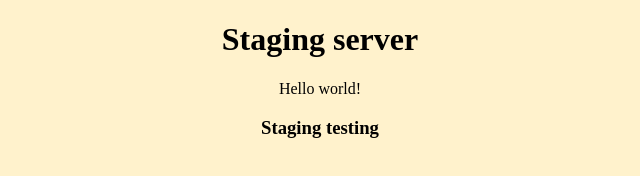
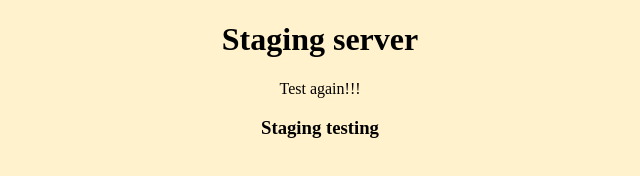
Before and after one commit to Bald1nh0/Ace, a plain HTML site: page public/index.html in a window 1280 px wide. Shown: the full height of the page, 320-960 px from the left. Drawn offline with Linux system fonts and the light colour scheme.

Commit message:
Update index.html

```diff
--- a/public/index.html
+++ b/public/index.html
@@ -14,7 +14,7 @@
 <body>
     <center>
     <h1>Staging server</h1>
-    <p>Hello world!</p>
+    <p>Test again!!!</p>
     <h3>Staging testing</h3>
     </center>
 </body>
```
